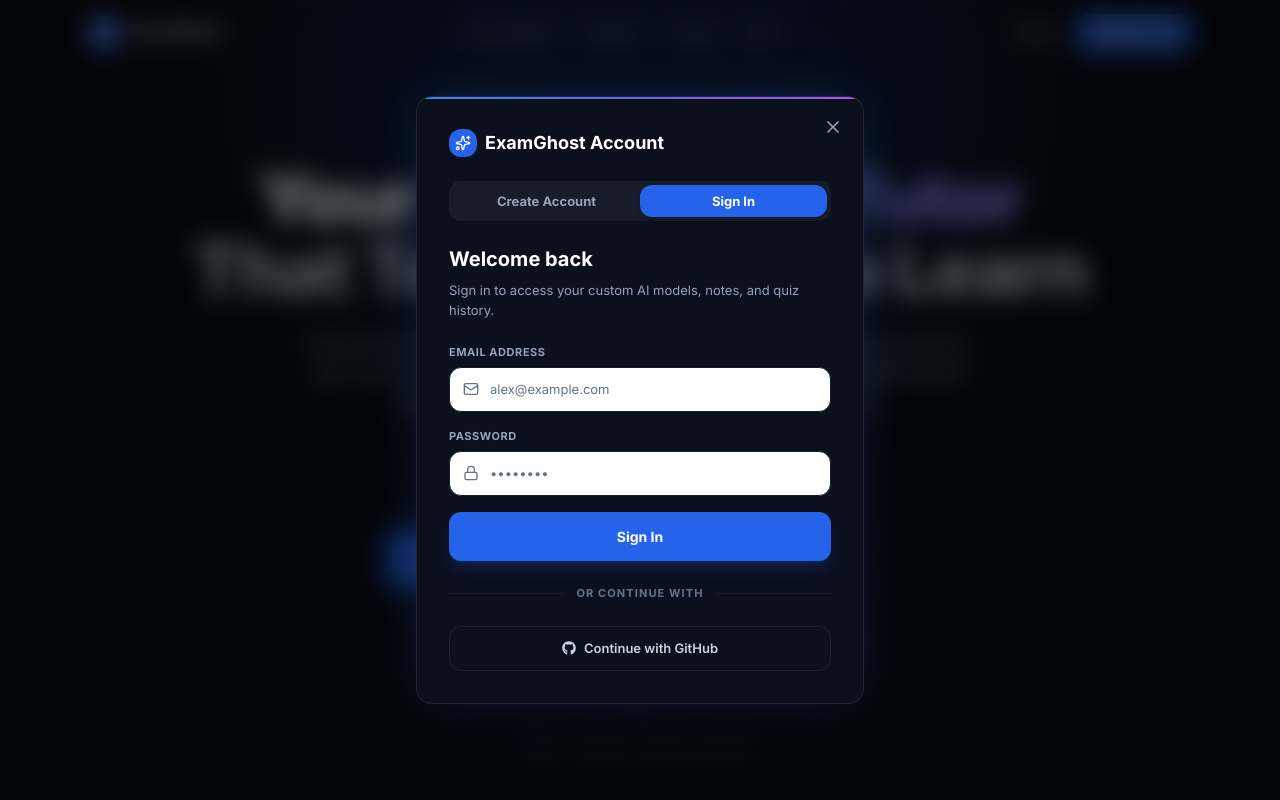
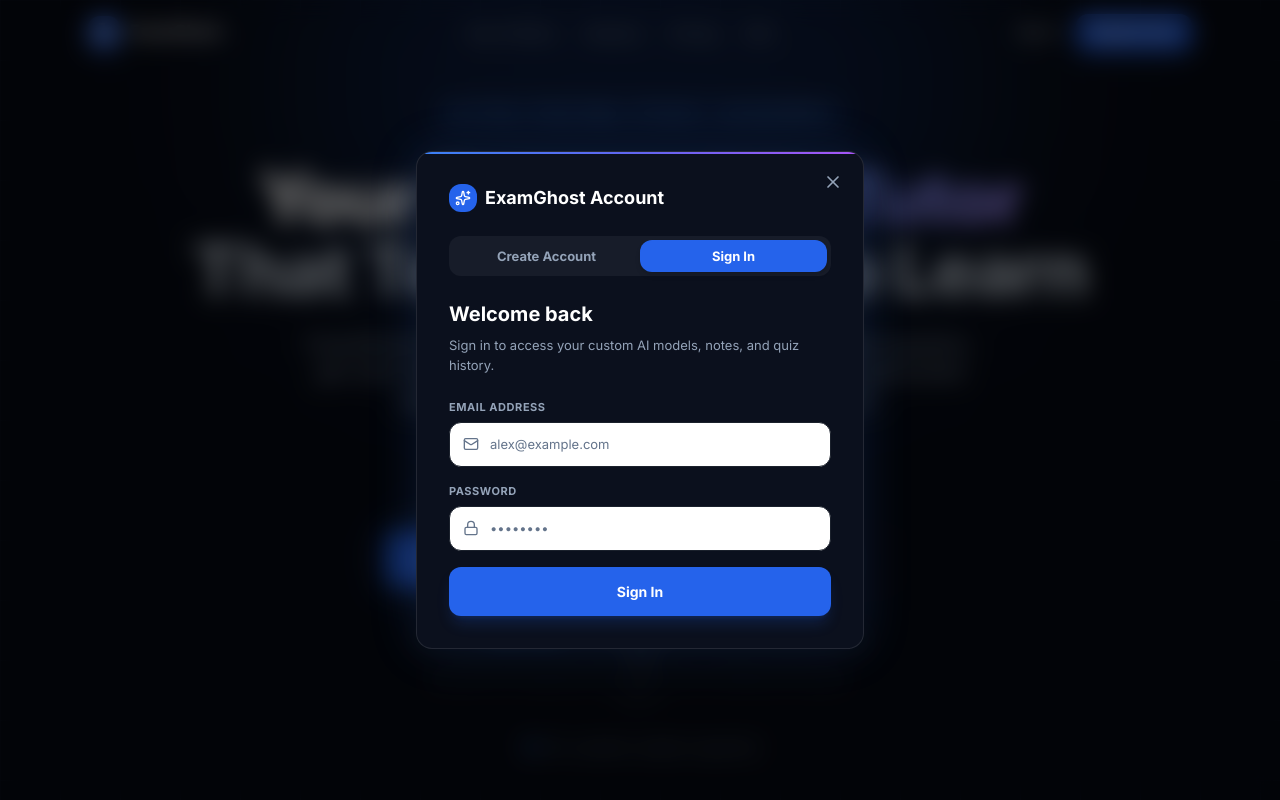
Before and after one commit to getwebgrowth/examghost, a Next.js app: page / in a window 1280 px wide. Both pictures are taken after a click on the button "Sign In". Shown: the top 800 px of the page. Built offline with nearby package versions, Linux system fonts and the light colour scheme.

Commit message:
remove social login option and divider entirely

```diff
--- a/src/components/AuthModal.tsx
+++ b/src/components/AuthModal.tsx
@@ -2,7 +2,6 @@
 import React, { useState, useEffect } from 'react';
 import { motion, AnimatePresence } from 'framer-motion';
 import { X, Mail, Lock, User, CheckCircle2, Loader2, Sparkles } from 'lucide-react';
-import { FaGithub } from 'react-icons/fa';
 import { useAuth } from './AuthContext';
 
 export default function AuthModal() {
@@ -63,11 +62,7 @@
         setLoadingStep(0);
     };
 
-    const handleSocialClick = (platform: string) => {
-        setSubmittedEmail(`${platform.toLowerCase()}user@example.com`);
-        setStatus('loading');
-        setLoadingStep(0);
-    };
+
 
     const steps = [
         'Securing credentials...',
@@ -217,23 +212,6 @@
                                 </button>
                             </form>
 
-                            {/* Divider */}
-                            <div className="flex items-center gap-3 my-6">
-                                <div className="h-px bg-white/5 flex-1" />
-                                <span className="text-[11px] font-bold text-slate-500 uppercase tracking-widest">Or continue with</span>
-                                <div className="h-px bg-white/5 flex-1" />
-                            </div>
-
-                            {/* Socials */}
-                            <div className="w-full">
-                                <button
-                                    onClick={() => handleSocialClick('GitHub')}
-                                    className="flex items-center justify-center gap-2 w-full py-3 bg-white/3 hover:bg-white/6 border border-white/8 hover:border-white/12 rounded-xl text-[13px] font-semibold text-slate-300 hover:text-white transition-all active:scale-[0.98]"
-                                >
-                                    <FaGithub className="w-3.5 h-3.5 text-slate-300" />
-                                    Continue with GitHub
-                                </button>
-                            </div>
                         </div>
                     )}
 
```
